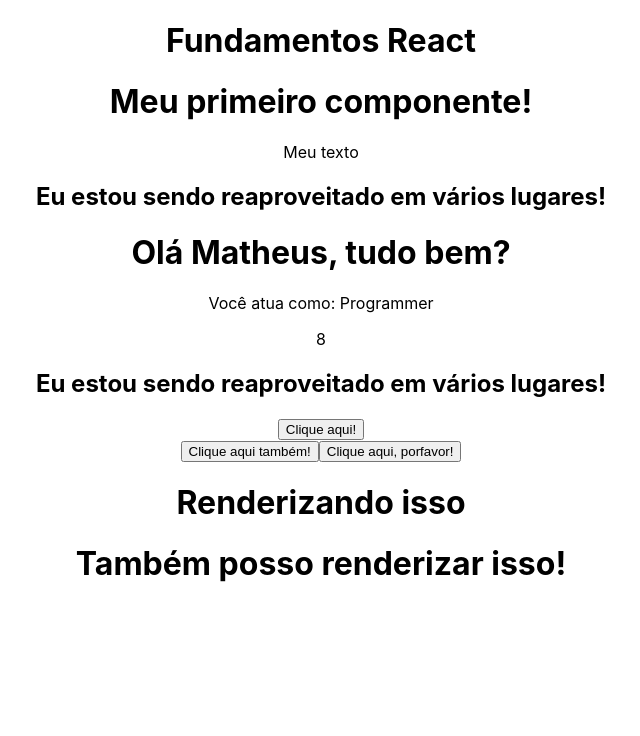
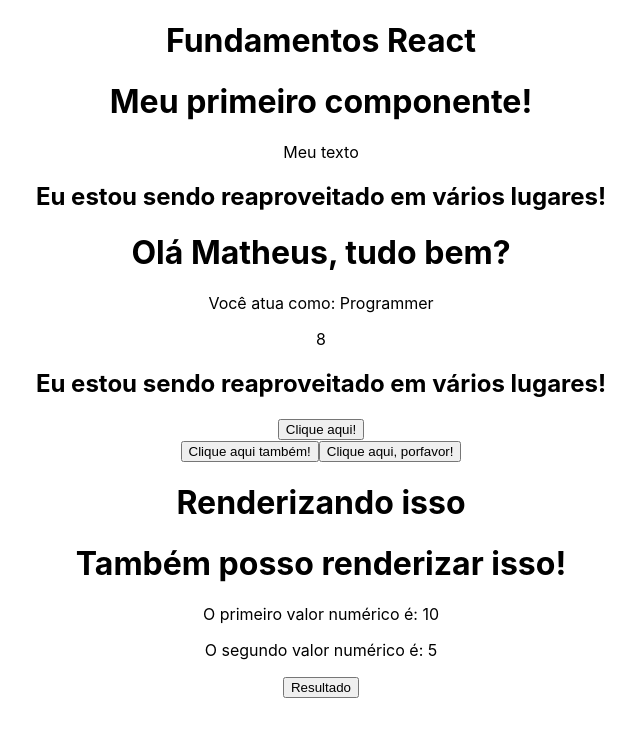
Before and after one commit to VitoriaNauanda/Curso_React, a React (Create React App) app in the folder 2_FUNDAMENTOS/fundamentos/: page / in a window 1280 px wide. Shown: the top 736 px of the page, without its empty margins (319-959 px from the left). Built offline with nearby package versions, Linux system fonts and the light colour scheme.

Commit message:
Tarefa 2: Desafio sobre os conceitos básicos de React

```diff
--- a/2_FUNDAMENTOS/fundamentos/src/App.js
+++ b/2_FUNDAMENTOS/fundamentos/src/App.js
@@ -3,6 +3,8 @@ import FirstComponent from './components/FirstComponent';
 import TemplateExpression from './components/TemplateExpressions';
 import MyComponent from './components/MyComponent';
 import Events from './components/Events';
+import Challenge from './components/Challenge';
+
 //Styles - CSS//
 import './App.css';
 
@@ -15,6 +17,7 @@ function App() {
       <TemplateExpression/>
       <MyComponent/>
       <Events/>
+      <Challenge/>
     </div>
   );
 }
--- /dev/null
+++ b/2_FUNDAMENTOS/fundamentos/src/components/Challenge.js
@@ -0,0 +1,24 @@
+
+
+const Challenge = () => {
+    const valorNumerico1 = 10
+    const valorNumerico2 = 5
+    return(
+        <div>
+            <p>O primeiro valor numérico é: {valorNumerico1}</p>
+            <p>O segundo valor numérico é: {valorNumerico2}</p>
+            <div>
+                <button
+                color = "pink"
+                onClick= {() => {
+                    if (true){
+                        console.log(valorNumerico1 + valorNumerico2)
+                    }
+                }}
+                > Resultado
+                 </button>
+            </div>
+        </div>
+    )
+}
+export default Challenge
```
